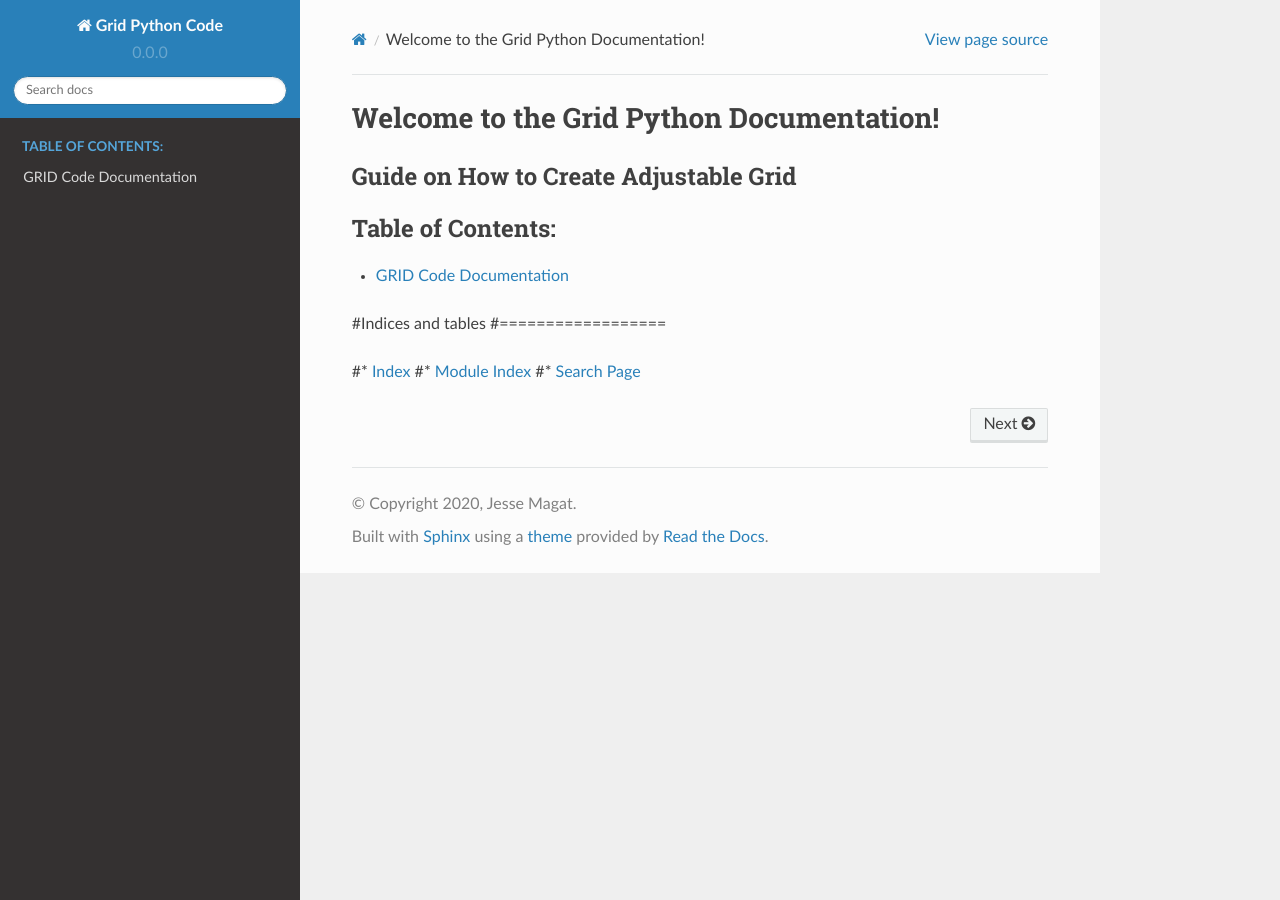
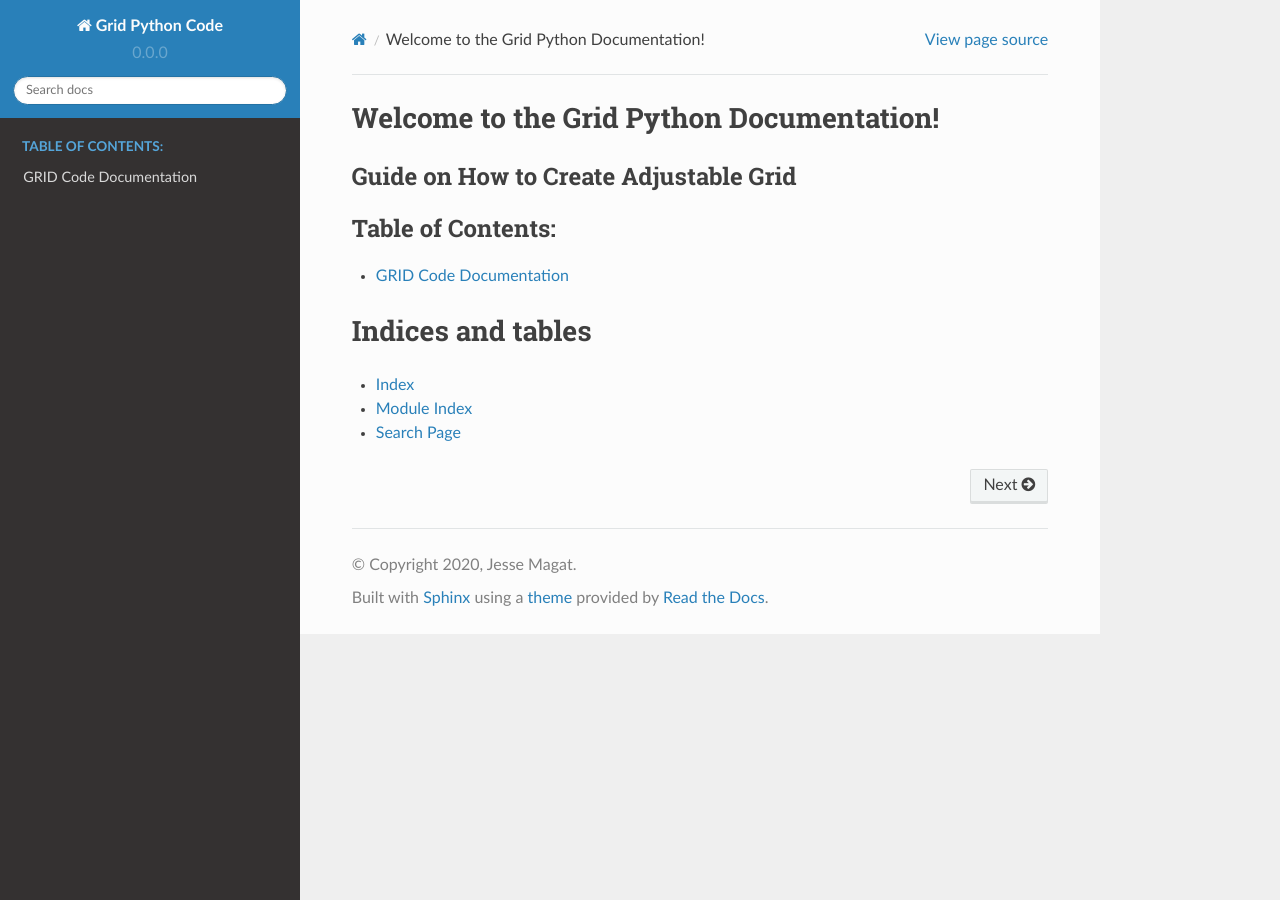
Before and after one commit to magatj/magatj.github.io, a Sphinx documentation site: the page built from sphinx_doc/source/index.rst, in a window 1280 px wide. Built offline with Sphinx 7.4.7 and the Read the Docs theme 2.0.0, drawn with Linux system fonts in a browser that asks for light colours.

```diff
--- a/sphinx_doc/source/index.rst
+++ b/sphinx_doc/source/index.rst
@@ -18,9 +18,9 @@ Guide on How to Create Adjustable Grid
 
 
 
-#Indices and tables
-#==================
+Indices and tables
+==================
 
-#* :ref:`genindex`
-#* :ref:`modindex`
-#* :ref:`search`
+* :ref:`genindex`
+* :ref:`modindex`
+* :ref:`search`
```
